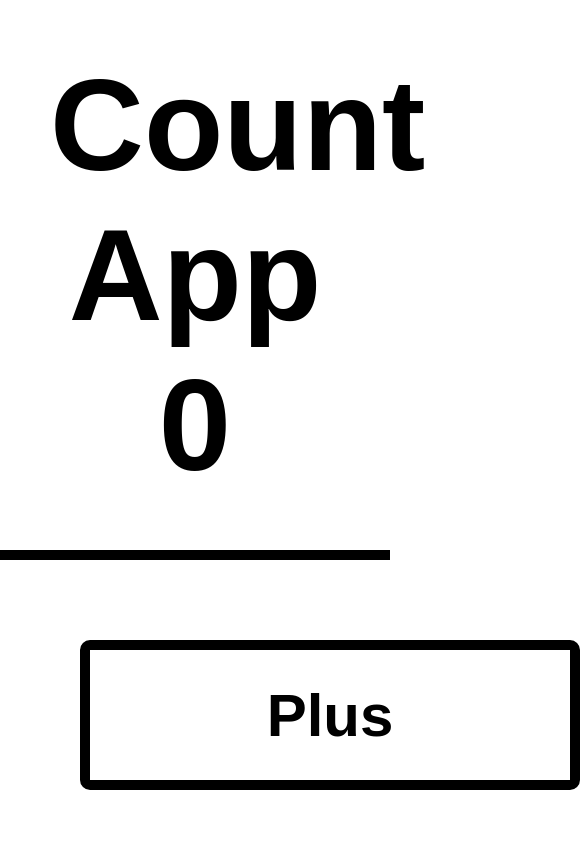
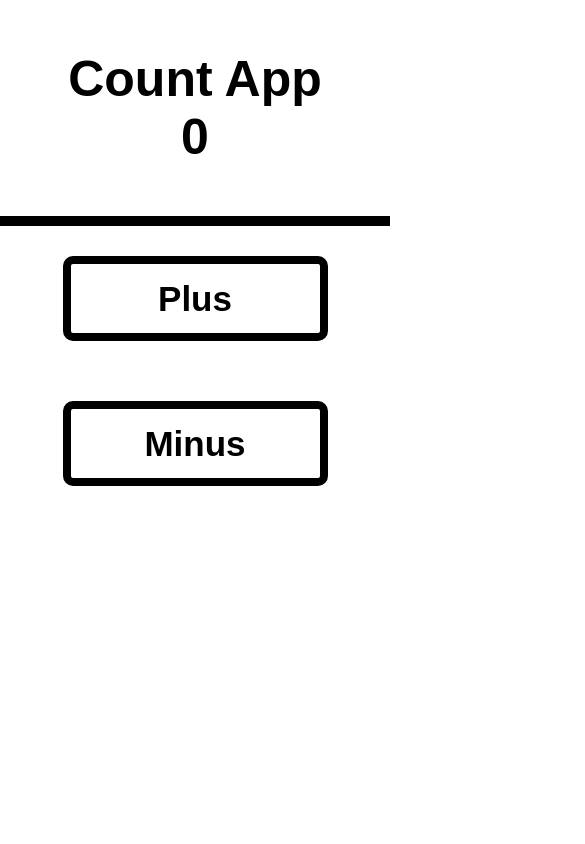
Before and after one commit to R84IEHMTS00x/Count-App, a React (Create React App) app: page / in a window 390 px wide. Shown: the top 844 px of the page, 585 px wide, since content can reach past the window. Built offline with nearby package versions, Linux system fonts and the light colour scheme.

Commit message:
Update index.css

```diff
--- a/src/index.css
+++ b/src/index.css
@@ -36,3 +36,65 @@ button:hover {
   background-color: #000;
   transition: .6s ease, color .6s ease;
 }
+
+@media screen and (max-width: 1024px) {
+  .count {
+    font-size: 105px;
+  }
+  button {
+    width: 600px;
+    height: 170px;
+    font-size: 70px;
+    border: 14px solid #000;
+  }
+}
+
+@media screen and (max-width: 768px) {
+  .count {
+    font-size: 100px;
+  }
+  button {
+    border: 12px solid #000;
+  }
+}
+
+@media screen and (max-width: 414px) {
+  .count {
+    font-size: 50px;
+  }
+  .plus,
+  .minus {
+    margin: 30px;
+  }
+  button {
+    width: 265px;
+    height: 85px;
+    font-size: 35px;
+    border: 8px solid #000;
+  }
+}
+
+@media screen and (max-width: 375px) {
+  .count {
+    font-size: 47px;
+  }
+  .plus,
+  .minus {
+    margin: 30px;
+  }
+  button {
+    width: 250px;
+    height: 80px;
+    font-size: 35px;
+    border: 8px solid #000;
+  }
+}
+
+@media screen and (max-width: 360px) {
+  .count {
+    font-size: 44px;
+  }
+  button {
+    border: 7px solid #000;
+  }
+}
```
